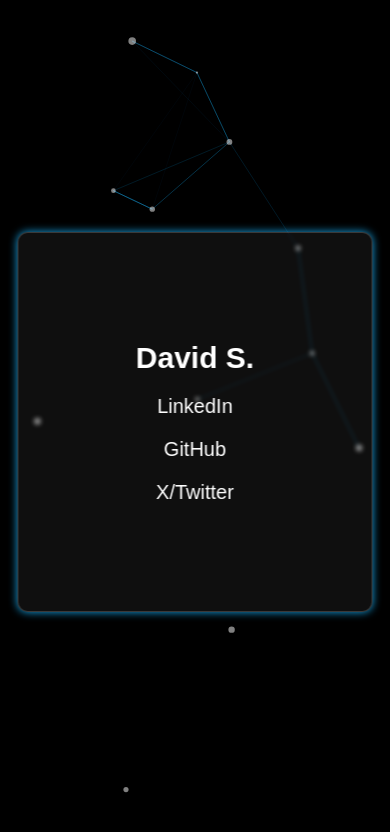
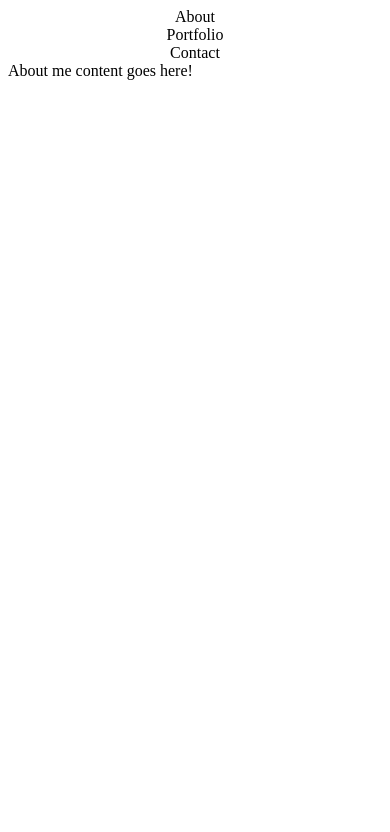
Before and after one commit to drshooby/website, a Next.js app: page / in a window 390 px wide. Shown: the top 832 px of the page. Built offline with nearby package versions, Linux system fonts and the light colour scheme.

Commit message:
start new nav

```diff
--- a/app/page.tsx
+++ b/app/page.tsx
@@ -1,15 +1,10 @@
-import NameHeader from "../components/nameheader/NameHeader";
 import Background from "../components/background/Background";
 import Navbar from "../components/navbar/Navbar";
-import Glass from "../components/glass/Glass";
 
 export default function Home() {
     return (
-        <Background>
-            <Glass>
-                <NameHeader />
-                <Navbar />
-            </Glass>
-        </Background>
+        // <Background>
+            <Navbar />
+        // </Background>
     )
 }
--- a/components/background/Background.tsx
+++ b/components/background/Background.tsx
@@ -1,104 +1,7 @@
 "use client";
-
-import { useEffect, useMemo, useState } from "react";
-import Particles, { initParticlesEngine } from "@tsparticles/react";
-import { loadSlim } from "@tsparticles/slim"
-import { ISourceOptions, Container, MoveDirection, OutMode } from "@tsparticles/engine";
 
 import styles from "./Background.module.css";
 
 export default function Background({ children }: { children: React.ReactNode }) {
-  const [init, setInit] = useState(false);
-
-  useEffect(() => {
-    initParticlesEngine(async (engine) => {
-      await loadSlim(engine);
-    }).then(() => {
-      setInit(true);
-    });
-  }, []);
-
-  const particlesLoaded = async (container?: Container): Promise<void> => {
-    console.log(container);
-  };
-
-  const options: ISourceOptions = useMemo(
-    () => ({
-      background: {
-        color: { value: "#0000" },
-      },
-      fpsLimit: 120,
-      interactivity: {
-        events: {
-          onClick: {
-            enable: true,
-            mode: "push",
-          },
-          onHover: {
-            enable: true,
-            mode: "repulse",
-          },
-        },
-        modes: {
-          push: {
-            quantity: 4,
-          },
-          repulse: {
-            distance: 200,
-            duration: 0.4,
-          },
-        },
-      },
-      particles: {
-        color: { value: "#ffff" },
-        links: {
-          color: "#17a8eb",
-          distance: 150,
-          enable: true,
-          opacity: 0.5,
-          width: 1,
-        },
-        move: {
-          direction: MoveDirection.none,
-          enable: true,
-          outModes: {
-            default: OutMode.out,
-          },
-          random: false,
-          speed: 6,
-          straight: false,
-        },
-        number: {
-          density: { enable: true },
-          value: 80,
-        },
-        opacity: {
-          value: 0.5,
-        },
-        shape: {
-          type: "circle",
-        },
-        size: {
-          value: { min: 1, max: 5 },
-        },
-      },
-      detectRetina: true,
-    }),
-    [],
-  );
-
-  if (init) {
-    return (
-      <div className={styles.background}>
-        <Particles
-          id="tsparticles"
-          particlesLoaded={particlesLoaded}
-          options={options}
-        />
-        {children}
-      </div>
-    );
-  }
-
   return <></>;
 };
--- a/components/glass/Glass.module.css
+++ /dev/null
@@ -1,26 +0,0 @@
-.glass {
-    user-select: none;
-    /* Position the container in the center of the screen */
-    display: flex;
-    flex-direction: column;
-    justify-content: center;
-    align-items: center;
-    position: absolute;
-    top: 50%;
-    left: 50%;
-    transform: translate(-50%, -50%);
-    /* Add padding and gap between the elements */
-    padding: 10vw;
-    width: 80vw;
-    max-width: 275px;
-    font-size: 5vw;
-    height: 40vh;
-    max-height: 300px;
-    /* Style the container, https://hype4.academy/tools/glassmorphism-generator for glassmorphism */
-    background: rgba( 255, 255, 255, 0.06 );
-    box-shadow: 0 0px 8px 0 #17a8eb;
-    backdrop-filter: blur( 2px );
-    -webkit-backdrop-filter: blur( 2px );
-    border-radius: 10px;
-    border: 1px solid rgba( 255, 255, 255, 0.18 );
-}
--- a/components/glass/Glass.tsx
+++ /dev/null
@@ -1,9 +0,0 @@
-import styles from "./Glass.module.css"
-
-export default function Glass({ children }: { children: React.ReactNode }) {
-    return (
-        <div className={styles.glass}>
-            {children}
-        </div>
-    )
-}
--- a/components/nameheader/NameHeader.module.css
+++ /dev/null
@@ -1,16 +0,0 @@
-.name {
-    user-select: none;
-    font-size: 50px;
-    color: white;
-    font-family: 'Oxygen', sans-serif;
-    display: flex;
-    justify-content: center;
-    align-items: center;
-    width: 100%;
-}
-
-@media screen and (max-width: 768px) {
-    .name {
-        font-size: 30px;
-    }
-}
--- a/components/nameheader/NameHeader.tsx
+++ /dev/null
@@ -1,7 +0,0 @@
-import styles from "./NameHeader.module.css"
-
-export default function NameHeader() {
-    return (
-        <h1 className={styles.name}>David S.</h1>
-    )
-}
--- a/components/navbar/Navbar.tsx
+++ b/components/navbar/Navbar.tsx
@@ -1,20 +1,52 @@
-import Link from "next/link"
+"use client";
+
 import styles from "./Navbar.module.css"
+import React, { useState } from 'react';
 
 export default function Navbar() {
+    const [currTab, setTab] = useState("About");
+
+    const renderContent = () => {
+        switch (currTab) {
+            case "About":
+                return <div>About me content goes here!</div>;
+            case "Portfolio":
+                return <div>My cool portfolio stuff goes here!</div>;
+            case "Contact":
+                return <div>Here's how to contact me!</div>;
+            default:
+                return <div>404 Tab not found</div>;
+        }
+    };
+
     return (
+        <>
             <div className={styles.navContainer}>
                 <ul className={styles.navList}>
-                <li className={styles.navItem}>
-                    <Link href={"https://www.linkedin.com/in/david-shubov/"}>LinkedIn</Link>
+                    <li
+                        className={currTab === "About" ? styles.active : ""}
+                        onClick={() => setTab("About")}
+                    >
+                        About
                     </li>
-                <li className={styles.navItem}>
-                    <Link href={"https://github.com/drshooby"}>GitHub</Link>
+                    <li
+                        className={currTab === "Portfolio" ? styles.active : ""}
+                        onClick={() => setTab("Portfolio")}
+                    >
+                        Portfolio
                     </li>
-                <li className={styles.navItem}>
-                    <Link href={"https://x.com/drshooby_"}>X/Twitter</Link>
+                    <li
+                        className={currTab === "Contact" ? styles.active : ""}
+                        onClick={() => setTab("Contact")}
+                    >
+                        Contact
                     </li>
                 </ul>
             </div>
-    )
+
+            <div className={styles.contentArea}>
+                {renderContent()}
+            </div>
+        </>
+    );
 }
--- a/package.json
+++ b/package.json
@@ -9,10 +9,7 @@
     "lint": "next lint"
   },
   "dependencies": {
-    "@tsparticles/engine": "^3.7.1",
-    "@tsparticles/react": "^3.0.0",
-    "@tsparticles/slim": "^3.7.1",
-    "next": "15.1.0",
+    "next": "^15.3.2",
     "react": "^19.0.0",
     "react-dom": "^19.0.0"
   },
```
Also changed, not shown: 1 other file (tests, documents, lock files or other folders). Lines whose indentation alone changed are shown as unchanged.
